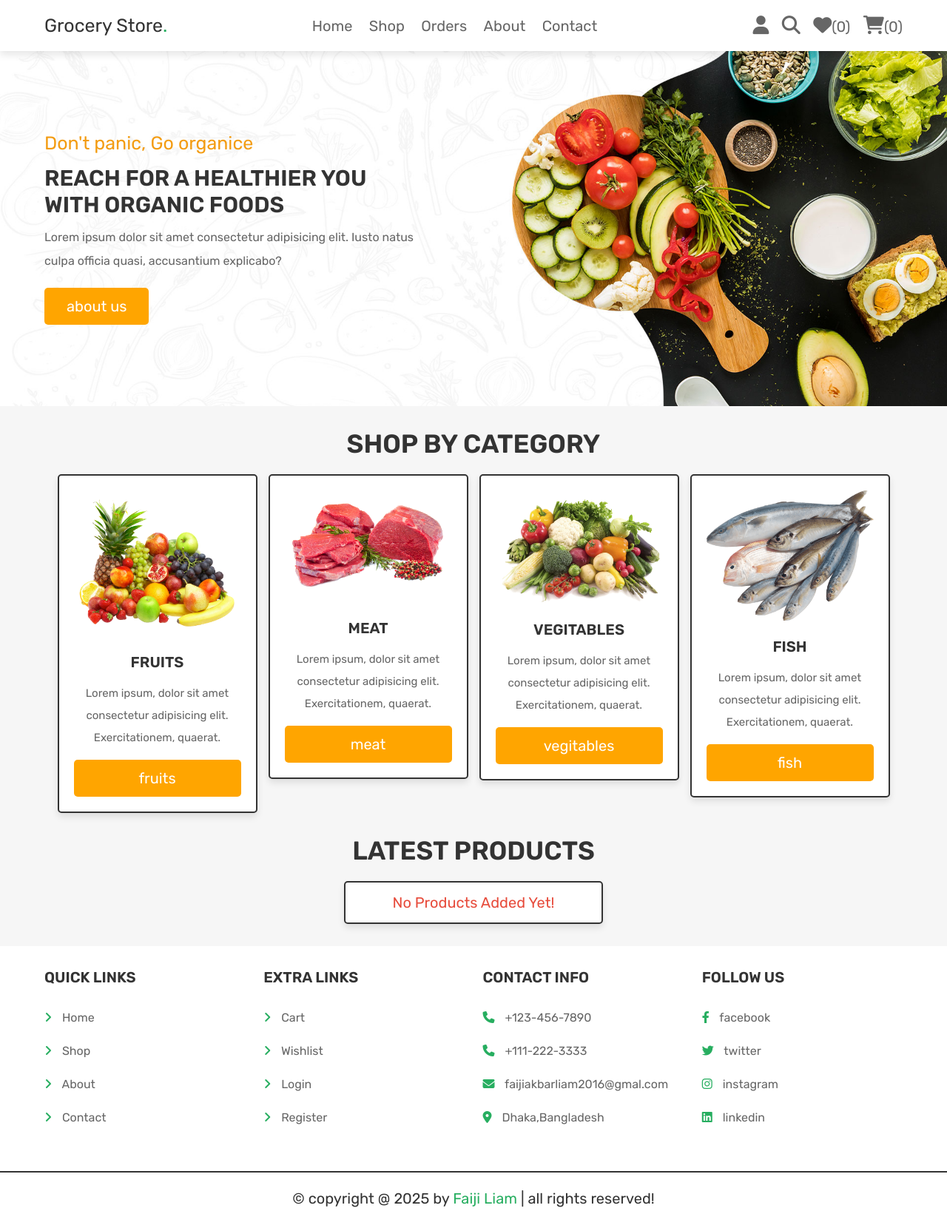
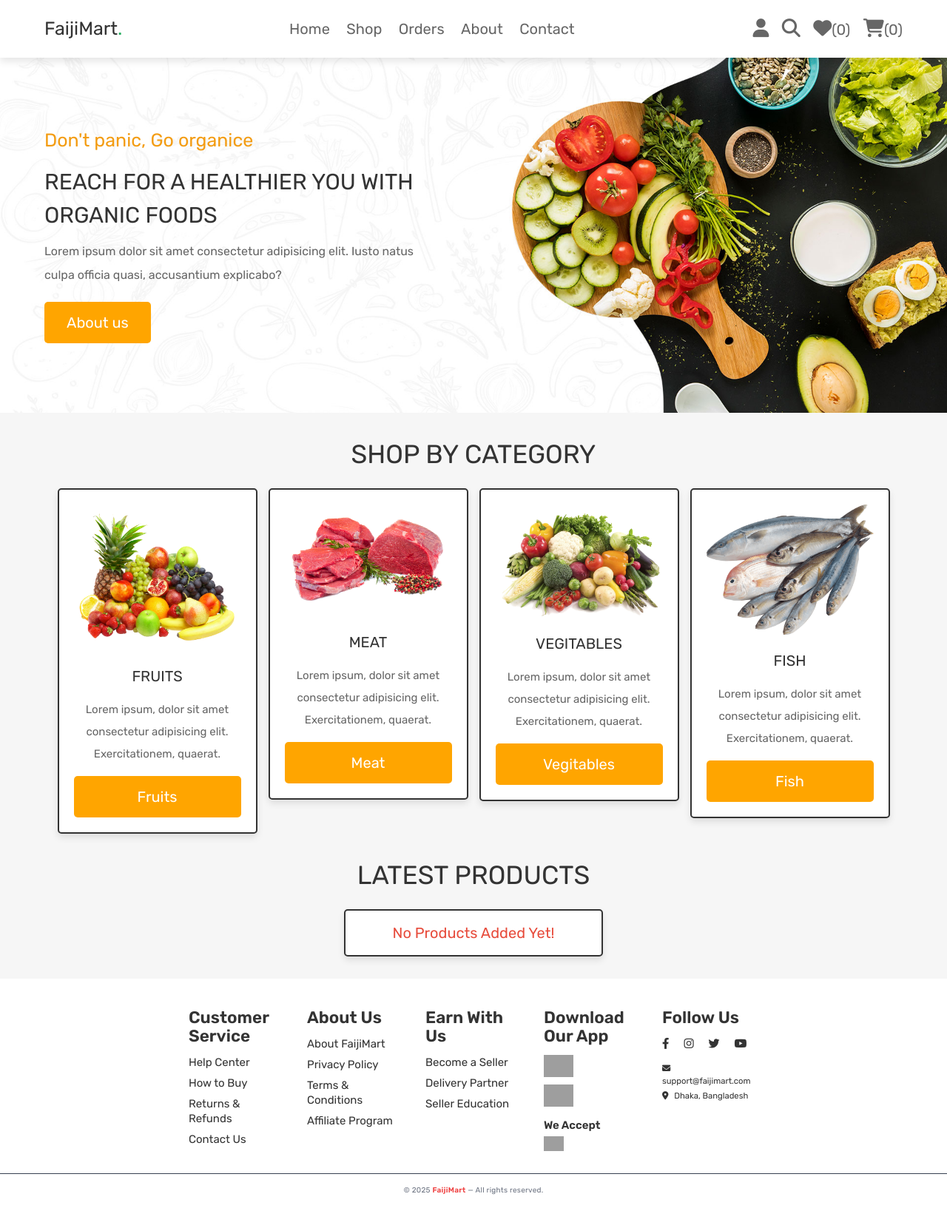
Before and after one commit to faiji31/Grocery_Store_Website, a PHP site: page /home.php in a window 1280 px wide. Shown: the whole page at 74% size. After the commit the page ends 1615 px from the top, so only its background shows below. Run offline with PHP 8.4, Linux system fonts and the light colour scheme; the visitor is signed in with stand-in values (Sample User, id 1); data that the repository does not hold is empty; some libraries are stand-ins or nearby versions; grey boxes are pictures that could not be loaded.

Commit message:
4th commit

```diff
--- a/footer.php
+++ b/footer.php
@@ -1,41 +1,72 @@
-<footer class="footer">
+<!-- Tailwind & Font Awesome CDN -->
+<script src="https://cdn.tailwindcss.com"></script>
+<link rel="stylesheet" href="https://cdnjs.cloudflare.com/ajax/libs/font-awesome/6.4.0/css/all.min.css">
 
-   <section class="box-container">
+<footer class="bg-white text-white pt-16 pb-10 justify-around">
+  <div class="max-w-7xl mx-auto px-6 grid grid-cols-1 md:grid-cols-5 gap-12">
 
-      <div class="box">
-         <h3>quick links</h3>
-         <a href="home.php"> <i class="fas fa-angle-right"></i> Home</a>
-         <a href="shop.php"> <i class="fas fa-angle-right"></i> Shop</a>
-         <a href="about.php"> <i class="fas fa-angle-right"></i> About</a>
-         <a href="contact.php"> <i class="fas fa-angle-right"></i> Contact</a>
+    <!-- Customer Service -->
+    <div>
+      <h4 class="text-4xl font-bold mb-5">Customer Service</h4>
+      <ul class="space-y-3 text-lg text-white-300">
+        <li><a href="#" class="hover:text-red-500 text-2xl">Help Center</a></li>
+        <li><a href="#" class="hover:text-red-500 text-2xl">How to Buy</a></li>
+        <li><a href="#" class="hover:text-red-500 text-2xl">Returns & Refunds</a></li>
+        <li><a href="#" class="hover:text-red-500 text-2xl">Contact Us</a></li>
+      </ul>
+    </div>
+
+    <!-- About Us -->
+    <div>
+      <h4 class="text-4xl font-bold mb-5">About Us</h4>
+      <ul class="space-y-3 text-lg text-gray-300">
+        <li><a href="#" class="hover:text-red-500 text-2xl">About FaijiMart</a></li>
+        <li><a href="#" class="hover:text-red-500 text-2xl">Privacy Policy</a></li>
+        <li><a href="#" class="hover:text-red-500 text-2xl">Terms & Conditions</a></li>
+        <li><a href="#" class="hover:text-red-500 text-2xl">Affiliate Program</a></li>
+      </ul>
+    </div>
+
+    <!-- Earn With Us -->
+    <div>
+      <h4 class="text-4xl font-bold mb-5">Earn With Us</h4>
+      <ul class="space-y-3 text-lg text-gray-300">
+        <li><a href="#" class="hover:text-red-500 text-2xl">Become a Seller</a></li>
+        <li><a href="#" class="hover:text-red-500 text-2xl">Delivery Partner</a></li>
+        <li><a href="#" class="hover:text-red-500 text-2xl">Seller Education</a></li>
+      </ul>
+    </div>
+
+    <!-- App & Payments -->
+    <div>
+      <h4 class="text-4xl font-bold mb-5">Download Our App</h4>
+      <div class="flex flex-col gap-4">
+        <a href="#"><img src="https://upload.wikimedia.org/wikipedia/commons/5/5f/Google_Play_Store_badge_EN.svg" class="h-12 w-auto"></a>
+        <a href="#"><img src="https://upload.wikimedia.org/wikipedia/commons/6/67/Available_on_the_App_Store_%28black%29_SVG.svg" class="h-12 w-auto"></a>
       </div>
+      <h4 class="text-2xl font-bold mt-6 mb-2">We Accept</h4>
+      <img src="https://i.imgur.com/ZbD4kDb.png" alt="Payment Methods" class="h-8 mt-2">
+    </div>
 
-      <div class="box">
-         <h3>extra links</h3>
-         <a href="cart.php"> <i class="fas fa-angle-right"></i> Cart</a>
-         <a href="wishlist.php"> <i class="fas fa-angle-right"></i> Wishlist</a>
-         <a href="login.php"> <i class="fas fa-angle-right"></i> Login</a>
-         <a href="register.php"> <i class="fas fa-angle-right"></i> Register</a>
+    <!-- Social + Contact -->
+    <div>
+      <h4 class="text-4xl font-bold mb-5">Follow Us</h4>
+      <div class="flex space-x-8 text-2xl">
+        <a href="#" class="hover:text-red-500"><i class="fab fa-facebook-f"></i></a>
+        <a href="#" class="hover:text-red-500"><i class="fab fa-instagram"></i></a>
+        <a href="#" class="hover:text-red-500"><i class="fab fa-twitter"></i></a>
+        <a href="#" class="hover:text-red-500"><i class="fab fa-youtube"></i></a>
       </div>
+      <div class="mt-6 text-lg text-gray-400 space-y-1">
+        <p><i class="fas fa-envelope mr-2"></i> support@faijimart.com</p>
+        <p><i class="fas fa-map-marker-alt mr-2"></i> Dhaka, Bangladesh</p>
+      </div>
+    </div>
 
-      <div class="box">
-         <h3>contact info</h3>
-         <p> <i class="fas fa-phone"></i> +123-456-7890 </p>
-         <p> <i class="fas fa-phone"></i> +111-222-3333 </p>
-         <p> <i class="fas fa-envelope"></i> faijiakbarliam2016@gmal.com </p>
-         <p> <i class="fas fa-map-marker-alt"></i> Dhaka,Bangladesh </p>
-      </div>
+  </div>
 
-      <div class="box">
-         <h3>follow us</h3>
-         <a href="#"> <i class="fab fa-facebook-f"></i> facebook </a>
-         <a href="#"> <i class="fab fa-twitter"></i> twitter </a>
-         <a href="#"> <i class="fab fa-instagram"></i> instagram </a>
-         <a href="#"> <i class="fab fa-linkedin"></i> linkedin </a>
-      </div>
-
-   </section>
-
-   <p class="credit"> &copy; copyright @ <?= date('Y'); ?> by <span>Faiji Liam</span> | all rights reserved! </p>
-
+  <!-- Bottom Copyright -->
+  <div class="mt-12 border-t border-gray-700 pt-6 text-center text-md text-gray-500 tracking-wide">
+    &copy; 2025 <span class="text-red-500 font-semibold">FaijiMart</span> — All rights reserved.
+  </div>
 </footer>
--- a/header.php
+++ b/header.php
@@ -17,7 +17,7 @@ if(isset($message)){
 
    <div class="flex">
 
-      <a href="admin_page.php" class="logo">Grocery Store<span>.</span></a>
+      <a href="admin_page.php" class="logo">FaijiMart<span>.</span></a>
 
       <nav class="navbar">
          <a href="home.php">Home</a>
--- a/home.php
+++ b/home.php
@@ -103,7 +103,7 @@ if(isset($_POST['add_to_cart'])){
          <span>Don't panic, Go organice</span>
          <h3>Reach For A Healthier You With Organic Foods</h3>
          <p>Lorem ipsum dolor sit amet consectetur adipisicing elit. Iusto natus culpa officia quasi, accusantium explicabo?</p>
-         <a href="about.php" class="btn">about us</a>
+         <a href="about.php" class="btn">About us</a>
       </div>
 
    </section>
@@ -112,36 +112,36 @@ if(isset($_POST['add_to_cart'])){
 
 <section class="home-category">
 
-   <h1 class="title">shop by category</h1>
+   <h1 class="title">Shop by category</h1>
 
    <div class="box-container">
 
       <div class="box">
          <img src="images/cat-1.png" alt="">
-         <h3>fruits</h3>
+         <h3>Fruits</h3>
          <p>Lorem ipsum, dolor sit amet consectetur adipisicing elit. Exercitationem, quaerat.</p>
-         <a href="category.php?category=fruits" class="btn">fruits</a>
+         <a href="category.php?category=fruits" class="btn">Fruits</a>
       </div>
 
       <div class="box">
          <img src="images/cat-2.png" alt="">
-         <h3>meat</h3>
+         <h3>Meat</h3>
          <p>Lorem ipsum, dolor sit amet consectetur adipisicing elit. Exercitationem, quaerat.</p>
-         <a href="category.php?category=meat" class="btn">meat</a>
+         <a href="category.php?category=meat" class="btn">Meat</a>
       </div>
 
       <div class="box">
          <img src="images/cat-3.png" alt="">
-         <h3>vegitables</h3>
+         <h3>Vegitables</h3>
          <p>Lorem ipsum, dolor sit amet consectetur adipisicing elit. Exercitationem, quaerat.</p>
-         <a href="category.php?category=vegitables" class="btn">vegitables</a>
+         <a href="category.php?category=vegitables" class="btn">Vegitables</a>
       </div>
 
       <div class="box">
          <img src="images/cat-4.png" alt="">
-         <h3>fish</h3>
+         <h3>Fish</h3>
          <p>Lorem ipsum, dolor sit amet consectetur adipisicing elit. Exercitationem, quaerat.</p>
-         <a href="category.php?category=fish" class="btn">fish</a>
+         <a href="category.php?category=fish" class="btn">Fish</a>
       </div>
 
    </div>
@@ -150,7 +150,7 @@ if(isset($_POST['add_to_cart'])){
 
 <section class="products">
 
-   <h1 class="title">latest products</h1>
+   <h1 class="title">Latest products</h1>
 
    <div class="box-container">
 
--- a/login.php
+++ b/login.php
@@ -80,7 +80,7 @@ if(isset($message)){
       <h3>login now</h3>
       <input type="email" name="email" class="box" placeholder="enter your email" required>
       <input type="password" name="pass" class="box" placeholder="enter your password" required>
-      <input type="submit" value="Login now" class="btn" name="Submit">
+      <input type="submit" value="Login now" class="btn" name="submit">
       <p>don't have an account? <a href="register.php">register now</a></p>
    </form>
 
```
